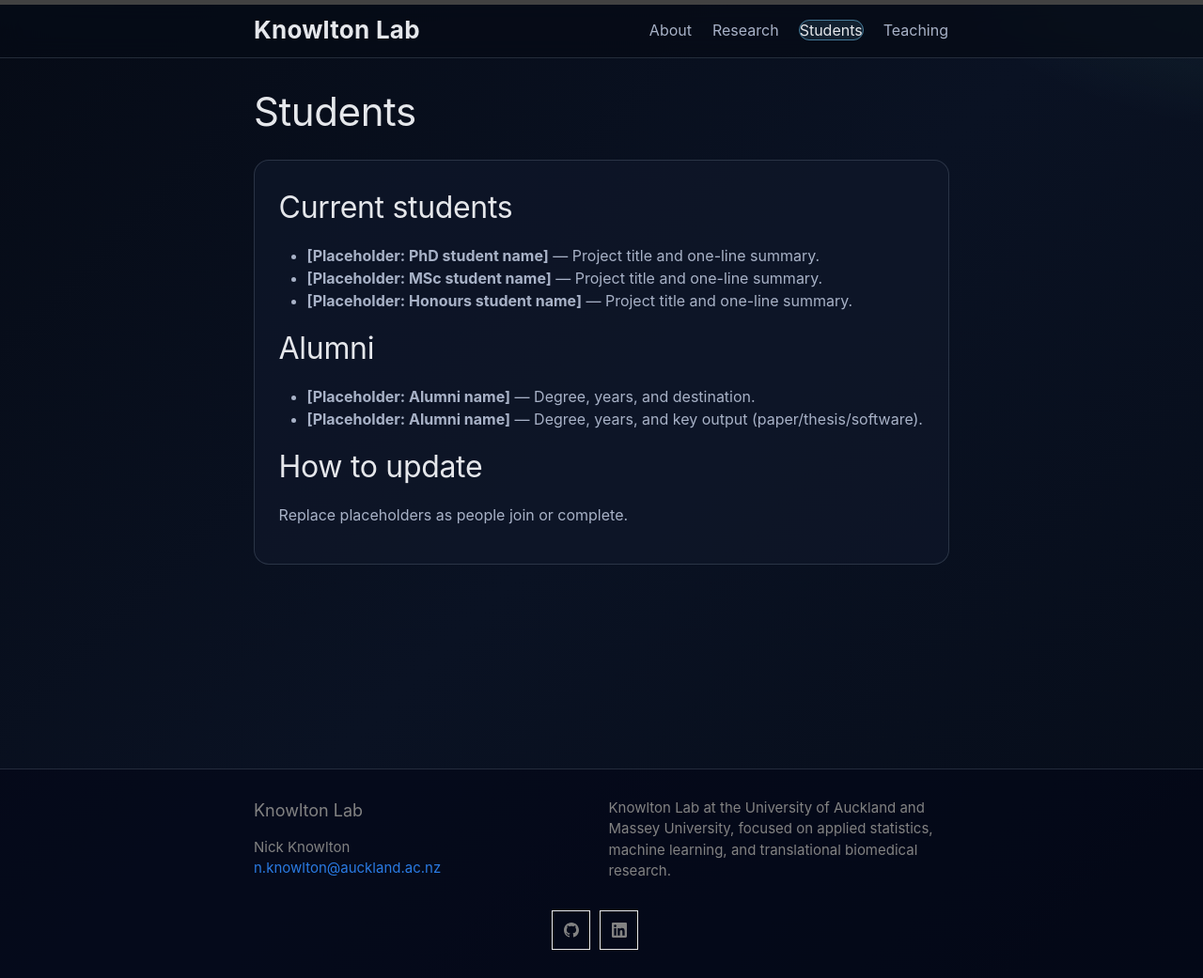
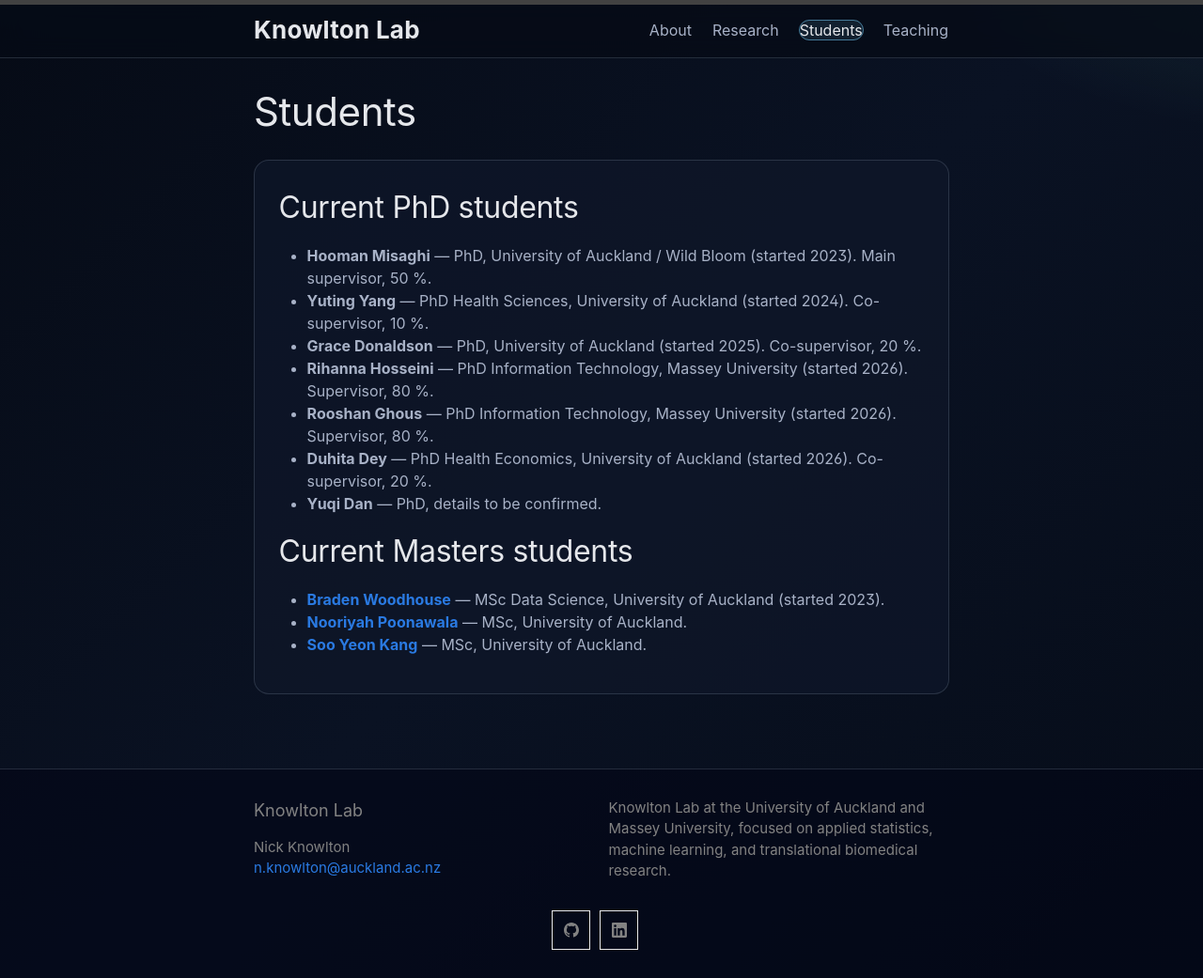
Before and after one commit to nknowlton/nknowlton.github.io, a Jekyll site: the page built from students.md, in a window 1280 px wide and 1041 px high. Shown: the whole window at 94% size. Built offline with Jekyll 4.4.1, drawn with Linux system fonts in a browser that asks for light colours.

Commit message:
Add course links to teaching page and student info to students page
Co-authored-by: nknowlton <11823216+nknowlton@users.noreply.github.com>

```diff
--- a/students.md
+++ b/students.md
@@ -4,16 +4,18 @@ title: Students
 permalink: /students/
 ---
 
-## Current students
+## Current PhD students
 
-- **[Placeholder: PhD student name]** — Project title and one-line summary.
-- **[Placeholder: MSc student name]** — Project title and one-line summary.
-- **[Placeholder: Honours student name]** — Project title and one-line summary.
+- **Hooman Misaghi** — PhD, University of Auckland / Wild Bloom (started 2023). Main supervisor, 50 %.
+- **Yuting Yang** — PhD Health Sciences, University of Auckland (started 2024). Co-supervisor, 10 %.
+- **Grace Donaldson** — PhD, University of Auckland (started 2025). Co-supervisor, 20 %.
+- **Rihanna Hosseini** — PhD Information Technology, Massey University (started 2026). Supervisor, 80 %.
+- **Rooshan Ghous** — PhD Information Technology, Massey University (started 2026). Supervisor, 80 %.
+- **Duhita Dey** — PhD Health Economics, University of Auckland (started 2026). Co-supervisor, 20 %.
+- **Yuqi Dan** — PhD, details to be confirmed.
 
-## Alumni
+## Current Masters students
 
-- **[Placeholder: Alumni name]** — Degree, years, and destination.
-- **[Placeholder: Alumni name]** — Degree, years, and key output (paper/thesis/software).
-
-## How to update
-Replace placeholders as people join or complete.
+- **[Braden Woodhouse](https://www.linkedin.com/in/braden-woodhouse/)** — MSc Data Science, University of Auckland (started 2023).
+- **[Nooriyah Poonawala](https://www.linkedin.com/in/nooriyahpoonawala/)** — MSc, University of Auckland.
+- **[Soo Yeon Kang](https://www.linkedin.com/in/suyeon-kang-b61100221/)** — MSc, University of Auckland.
```
Also changed, not shown: teaching.md (+8 -3 lines).
